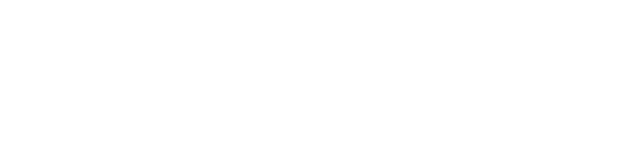
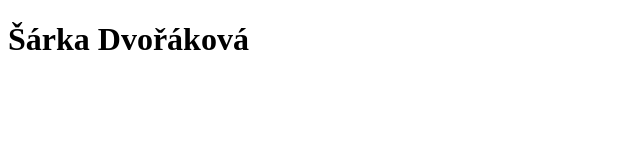
Before and after one commit to sarkadvor/czechitas-tvorba-webu, a plain HTML site: page index.html in a window 1280 px wide. Shown: the whole page, without its empty margins (0-640 px from the left). Drawn offline with Linux system fonts and the light colour scheme.

Commit message:
Update index.html

```diff
--- a/index.html
+++ b/index.html
@@ -6,6 +6,6 @@
     <title>Document</title>
 </head>
 <body>
-
+    <h1>Šárka Dvořáková</h1>
 </body>
 </html>
```
